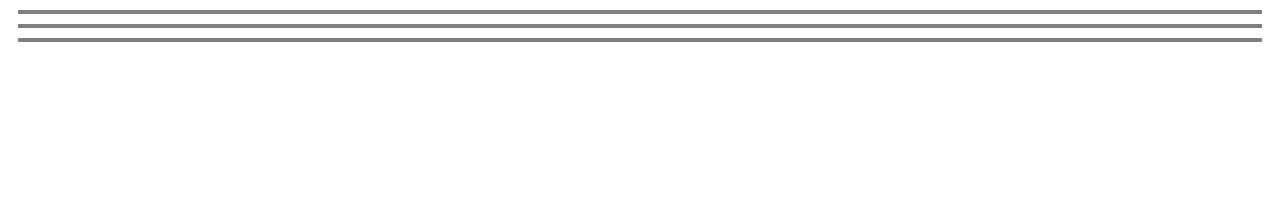
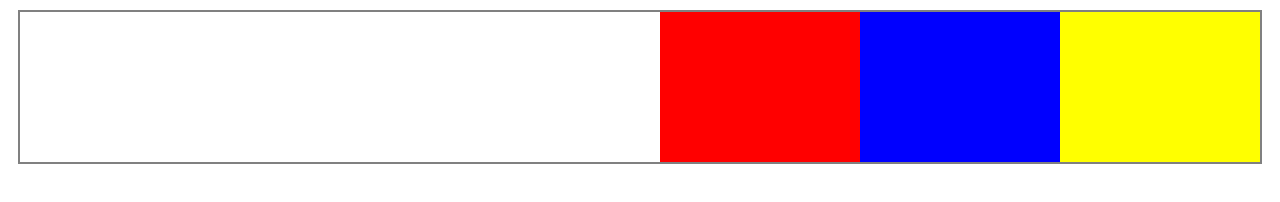
Before and after one commit to Nad138/Leccion-28-enunciados, a plain HTML site: page index.html in a window 1280 px wide. Drawn offline with Linux system fonts and the light colour scheme.

Commit message:
punto 2 terminado, el cambio que se da es en el border del section, si no se le da overflow, no abarca los div

```diff
--- a/assets/css/main.css
+++ b/assets/css/main.css
@@ -1,5 +1,23 @@
-section{
+section.ejercicio-3{
 	border:  gray 2px solid;
 	margin: 10px;
-	display: block;
+	overflow: auto;
 }
+
+div{
+	height: 150px;
+	width: 200px;
+	float: right;
+}
+
+div.amarillo{
+	background-color: yellow;
+}
+
+div.azul{
+	background-color: blue;
+}
+
+div.rojo{
+	background-color: red;
+}
--- a/index.html
+++ b/index.html
@@ -5,9 +5,13 @@
 		<link rel="stylesheet" type="text/css" href="assets/css/main.css">
 	</head>
 	<body>
-<section class="ejercicio 1"></section>
-<section class="ejercicio 2"></section>
-<section class="ejercicio 3"></section>
+	   <section class="ejercicio-1"></section>
+	   <section class="ejercicio-2"></section>
+	   <section class="ejercicio-3">
+	   		<div class="amarillo"></div>
+			<div class="azul"></div>
+			<div class="rojo"></div>
+	   </section>
 
 	</body>
 </html>
```
Lines whose indentation alone changed are shown as unchanged.
